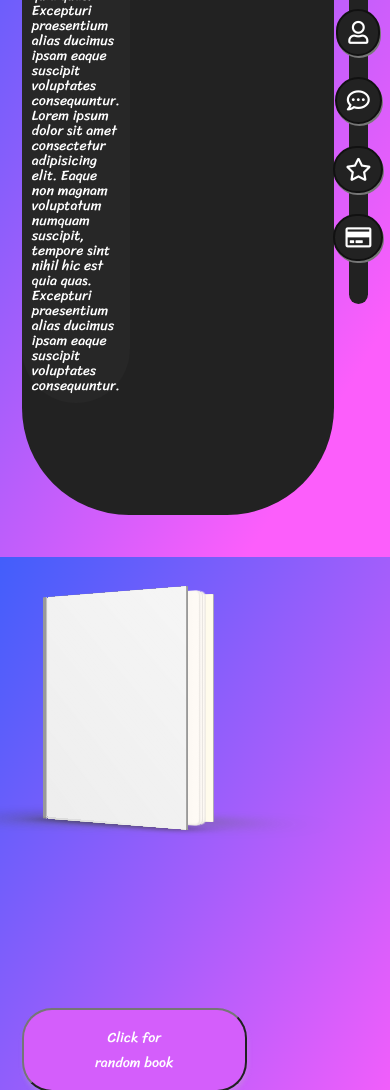
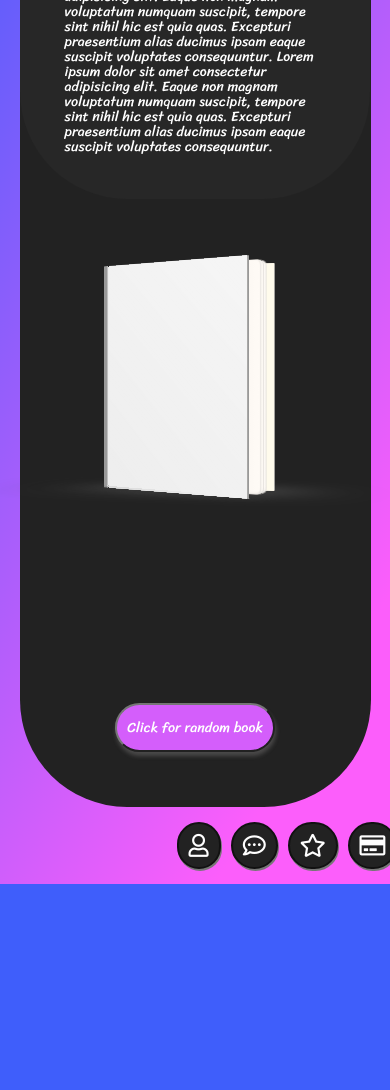
Before and after one commit to tankicag/random-book-generator, a website: page index.html in a window 390 px wide. Shown: the part 287-1377 px from the top of the page. After the commit the page ends 1171 px from the top, so only its background shows below. Drawn offline with nearby package versions, Linux system fonts and the light colour scheme.

Commit message:
responsive for mobile

```diff
--- a/asets/css/main.css
+++ b/asets/css/main.css
@@ -108,28 +108,6 @@
   justify-content: center;
   align-items: center;
 }
-
-/* ///////////////////////////////////////////////////
-
-HARDCOVER
-Table of Contents
-
-1. container
-2. background & color
-3. opening cover, back cover and pages
-4. position, transform y transition
-5. events
-6. Bonus
-	- Cover design
-	- Ribbon
-	- Figcaption
-7. mini-reset
-
-/////////////////////////////////////////////////////*/
-
-/*
-	1. container
-*/
 
 .book {
   position: relative;
@@ -803,6 +781,8 @@
   box-shadow: 1px 2px rgb(118, 118, 118);
   padding: 10px 10px;
   border: 2px solid #111111;
+  border: 2px solid #111111;
+  margin: 5px;
 }
 .button {
   background: #d45efb;
@@ -819,13 +799,13 @@
 }
 .navigation {
   width: 5%;
-  height: 40%;
   background: #222222;
   border-radius: 107px;
   display: flex;
   flex-direction: column;
   justify-content: space-evenly;
   align-items: center;
+  padding: 10px 0;
 }
 
 .navigation i {
@@ -837,3 +817,75 @@
 .navigation i:hover {
   color: #d45efb;
 }
+
+/* Mobile */
+
+@media screen and (max-width: 800px) {
+  html,
+  body {
+    height: unset;
+  }
+  .main-div {
+    flex-direction: column;
+  }
+
+  .first-div {
+    width: 90%;
+    height: 125vh;
+    background: #222222;
+    border-radius: 107px;
+    display: flex;
+    flex-direction: column;
+    flex-wrap: nowrap;
+    margin-top: 10%;
+  }
+
+  .logo-section {
+    padding: 10%;
+    width: 80%;
+    background: rgba(58, 58, 58, 0.22);
+    border-radius: 107px;
+    display: flex;
+    flex-direction: column;
+    justify-content: center;
+    align-items: center;
+  }
+  .logo {
+    width: 70%;
+    height: auto;
+  }
+
+  .content-section {
+    width: unset;
+    height: 100vh;
+    flex-direction: column;
+  }
+
+  .book {
+    bottom: 70px;
+    position: absolute;
+  }
+
+  .navigation {
+    width: 12%;
+  }
+
+  .align > li {
+    min-height: 0;
+  }
+  .navigation {
+    flex-direction: row;
+    background: none;
+  }
+
+  .button {
+    position: absolute;
+    padding: 10px;
+    bottom: -195px;
+  }
+  #rating, .discriptionDisplay, .websiteDisplay {
+   font-size: 14px;
+   text-align: center;
+   margin-bottom: 0;
+}
+}
--- a/index.html
+++ b/index.html
@@ -1,6 +1,7 @@
 <!DOCTYPE html>
 <html>
   <head>
+    <meta name="viewport" content="width=device-width, initial-scale=1.0" />
     <link
       href="https://fonts.googleapis.com/css?family=Sriracha&display=swap"
       rel="stylesheet"
```
